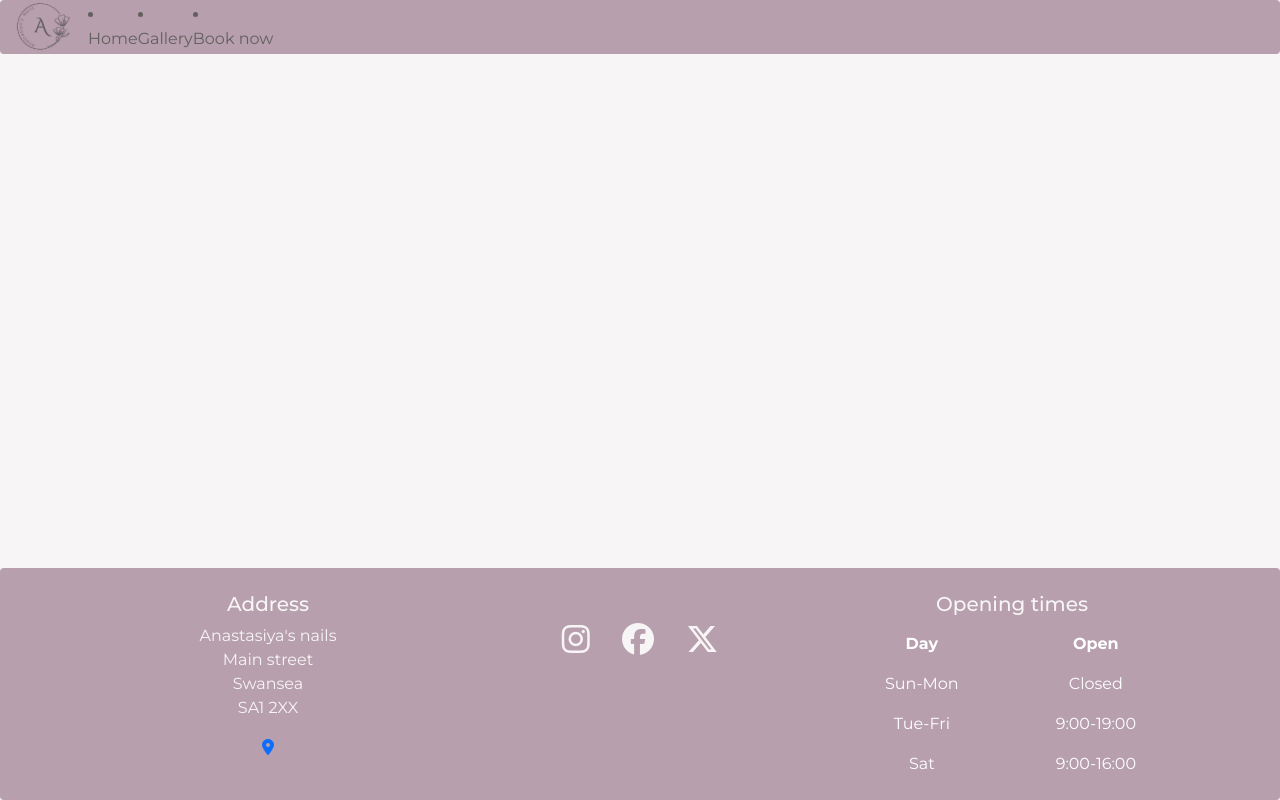
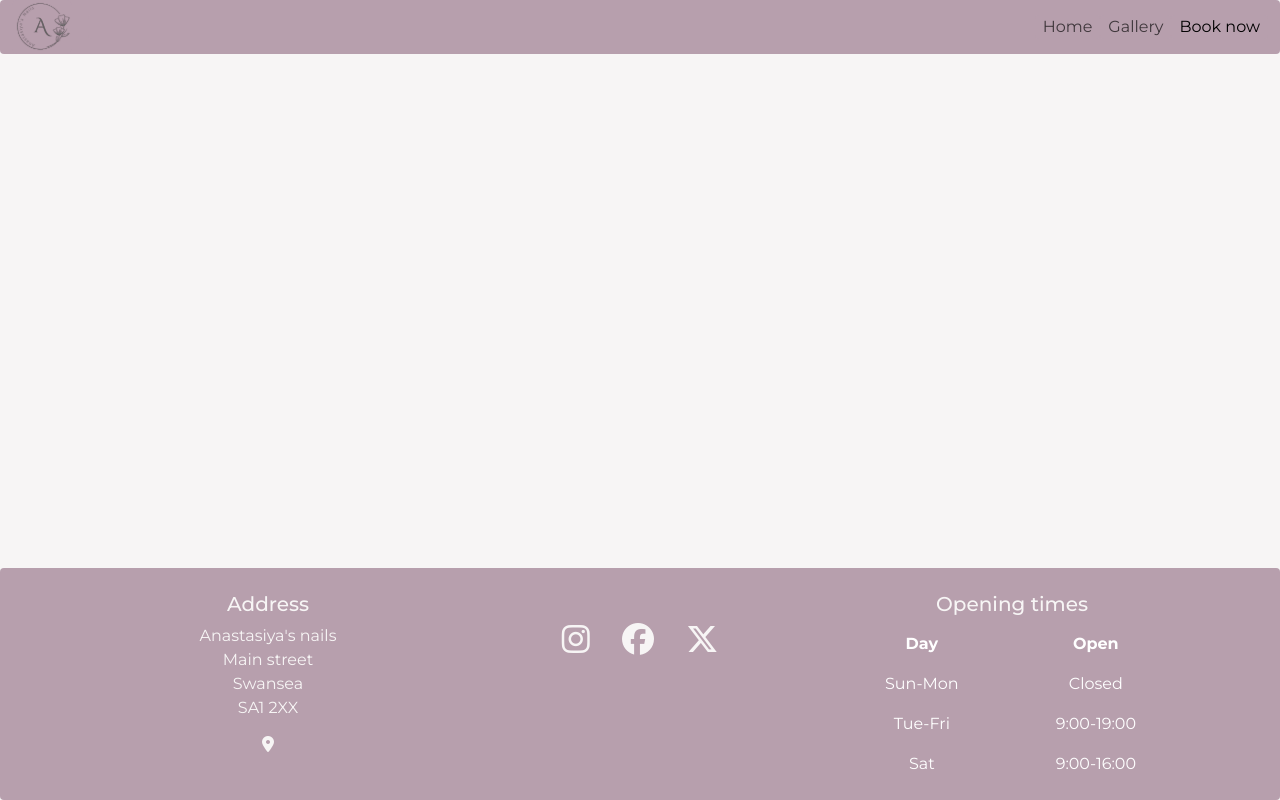
Before and after one commit to Anastasiya-m4c/Anastasiya-s-nail-salon, a plain HTML site: page gallery.html in a window 1280 px wide. Drawn offline with nearby package versions, Linux system fonts and the light colour scheme.

Commit message:
minor changes to correct typos, remove unwanted code etc

```diff
--- a/assets/css/style.css
+++ b/assets/css/style.css
@@ -119,7 +119,7 @@ mark {
     color: #F7F5F5;
 }
 
-.social-media-links:hover {
+.social-media-links:hover * {
     color: #A27E81;
 }
 
@@ -128,11 +128,11 @@ mark {
     border: #B79FAD;
 }
 
-.map-link {
+.map-link * {
     color: #F7F5F5;
     font-size: 2 rem;
     margin-top: 1rem;
 }
-.map-link:hover {
+.map-link:hover * {
     color: #A27E81;
 }
--- a/gallery.html
+++ b/gallery.html
@@ -36,14 +36,15 @@
                     <span class="navbar-toggler-icon"></span>
                 </button>
                 <div class="collapse navbar-collapse" id="navbarSupportedContent">
+                    <ul class="navbar-nav mb-2 mb-lg-0 ms-auto">
                         <li class="nav-item">
                             <a class="nav-link" href="index.html">Home</a>
                         </li>
                         <li class="nav-item">
-                        <a class="nav-link active" aria-current="page" href="gallery.html">Gallery</a>
+                            <a class="nav-link" href="gallery.html">Gallery</a>
                         </li>
                         <li class="nav-item">
-                        <a class="nav-link" href="booknow.html">Book now</a>
+                            <a class="nav-link active" aria-current="page" href="booknow.html">Book now</a>
                         </li>
                     </ul>
                 </div>
@@ -51,13 +52,11 @@
         </nav>
     </header>
 
-
-
     <main>
 
     </main>
 
-    <!--contact image section-->
+    <!--footer-->
     <footer id="contact" class="mt-auto">
         <div class="container">
             <div class="container text-center">
@@ -73,7 +72,6 @@
                                 <a href="https://www.google.co.uk/maps/@52.8382004,-2.3278149,6z"
                                     rel="noopener" aria-label="google maps, opens in new tab" target="_blank"><i
                                         class="fa-solid fa-location-dot"></i></a></div>
-
                         </address>
                     </div>
                     <div class="col col-12 col-md-4 social-media-links">
```
Also changed, not shown: booknow.html (+1 -1 lines), success.html (+1 -1 lines). Lines whose indentation alone changed are shown as unchanged.
